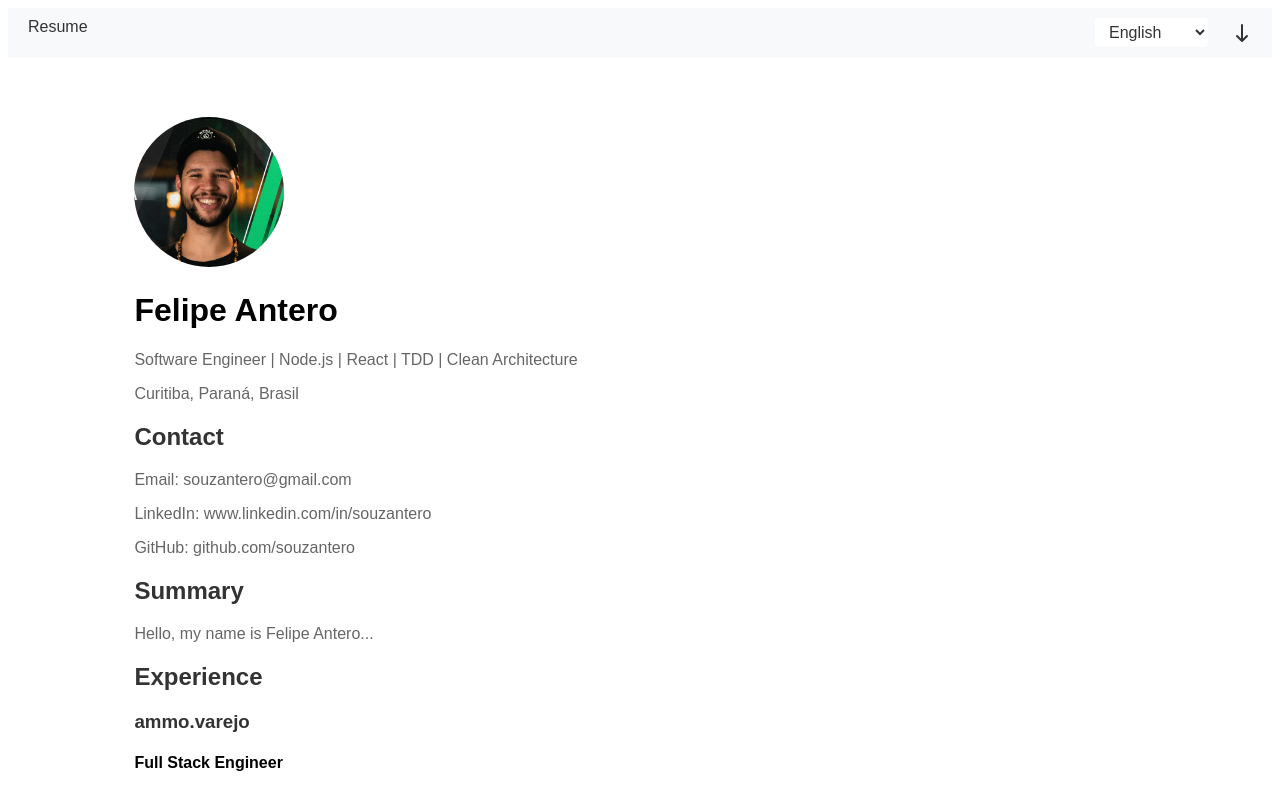
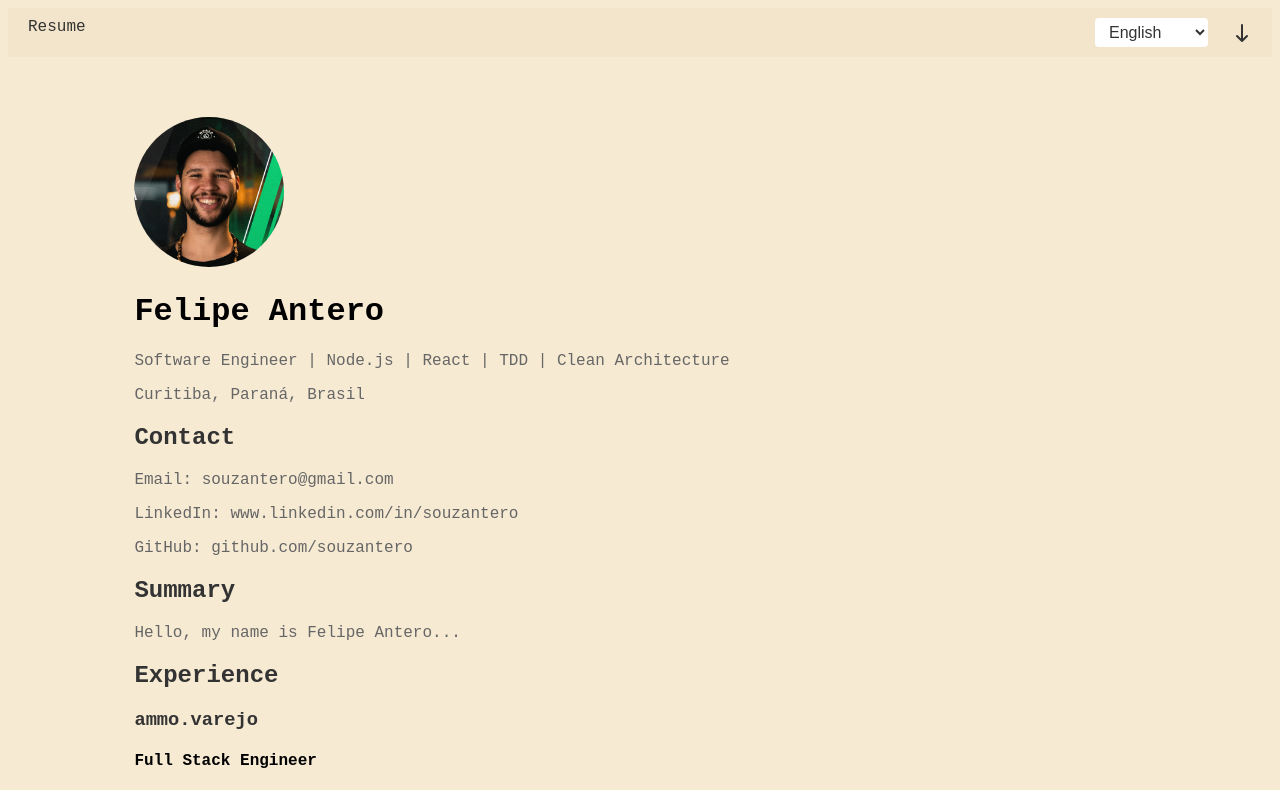
Before and after one commit to souzantero/my-web, a React app: page / in a window 1280 px wide. Shown: the top 790 px of the page. Built offline with nearby package versions, Linux system fonts and the light colour scheme; the HTML template or start-up script is replaced by a standard one.

Commit message:
chore: change background and font family

```diff
--- a/src/App.css
+++ b/src/App.css
@@ -1,5 +1,6 @@
 body {
-  font-family: Arial, sans-serif;
+  background-color: #f6ead3;
+  font-family: 'Courier New', monospace;
 }
 
 .container {
--- a/src/components/NavBar.css
+++ b/src/components/NavBar.css
@@ -1,5 +1,5 @@
 .navbar {
-  background-color: #f8f9fa;
+  background-color: #f3e5cb;
   padding: 10px 20px;
   display: flex;
   justify-content: space-between;
```
